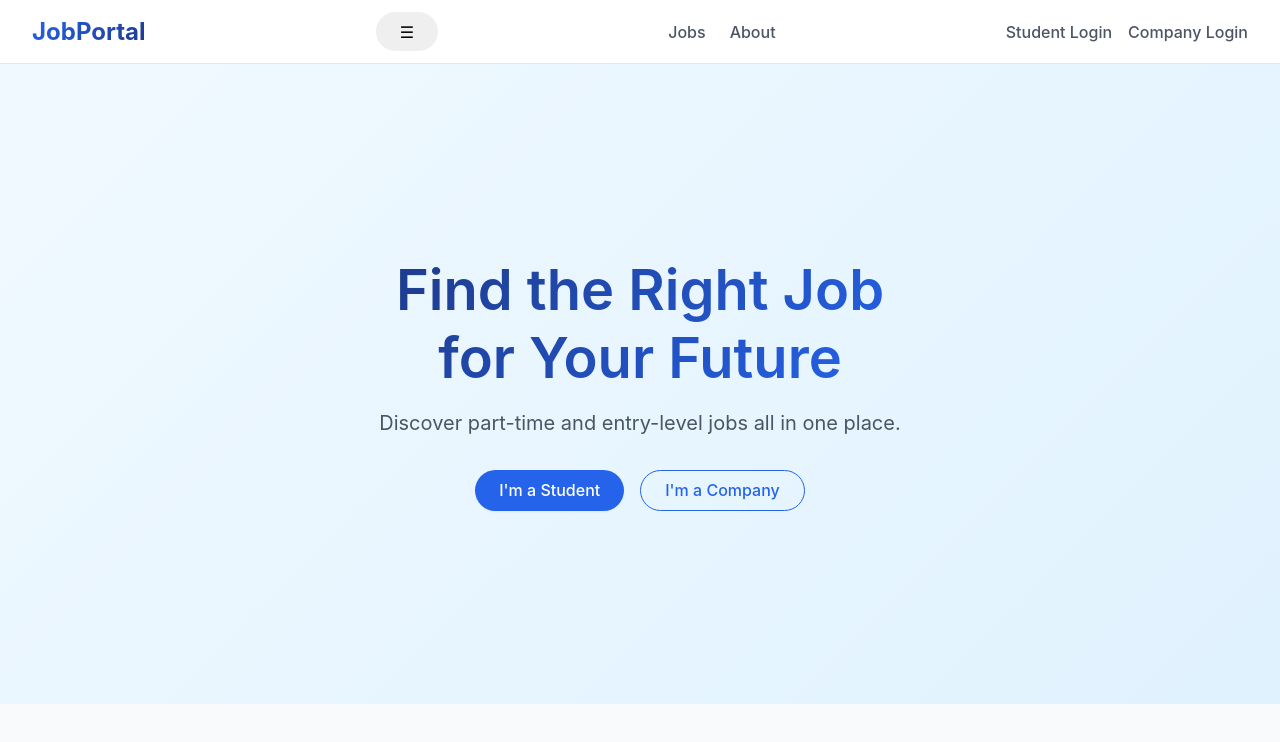
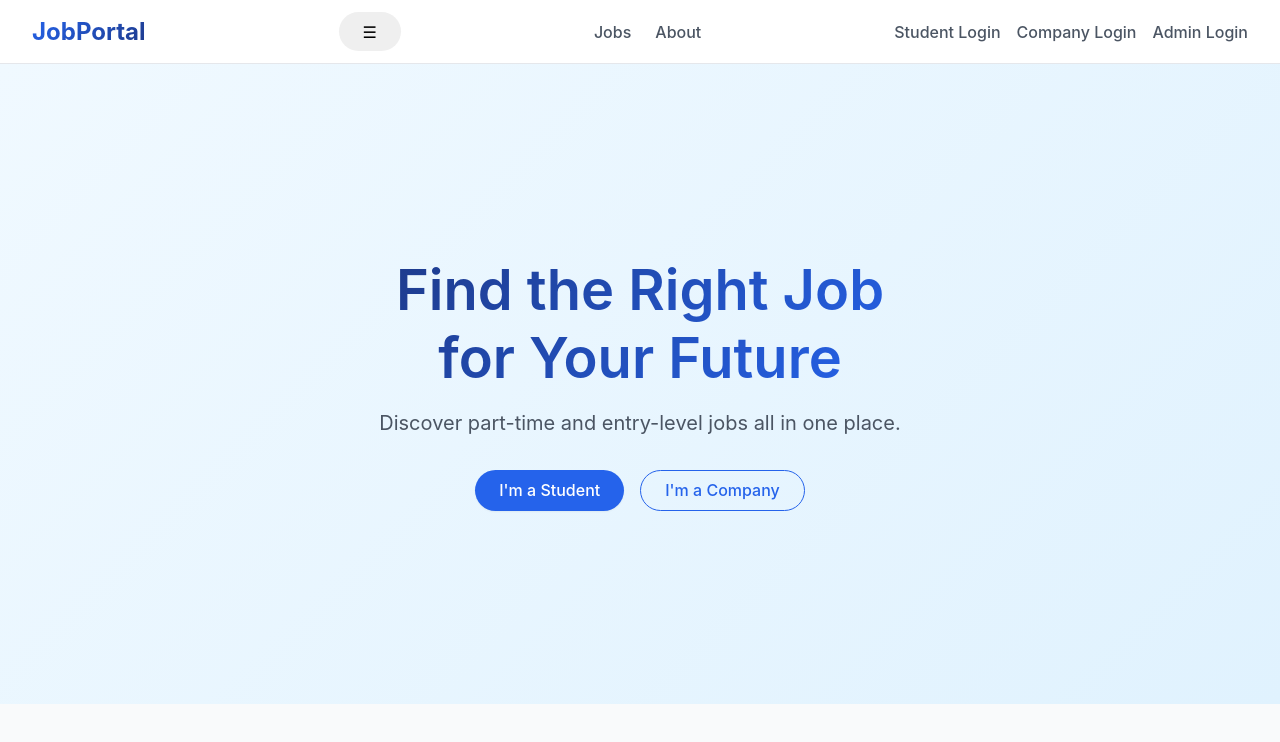
Before and after one commit to Sinaninu/student-job-finder, a React app in the folder frontend/: page / in a window 1280 px wide. Shown: the top 742 px of the page. Built offline with nearby package versions, Linux system fonts and the light colour scheme; no server answers; the HTML template or start-up script is replaced by a standard one.

Commit message:
feat(navbar): add admin login link

```diff
--- a/frontend/src/components/Navbar.jsx
+++ b/frontend/src/components/Navbar.jsx
@@ -59,6 +59,7 @@ export default function Navbar() {
             <>
               <NavLink to="/login?role=student" className="login-link">Student Login</NavLink>
               <NavLink to="/login?role=company" className="login-link">Company Login</NavLink>
+              <NavLink to="/login?role=admin" className="login-link">Admin Login</NavLink>
             </>
           )}
         </div>
```
